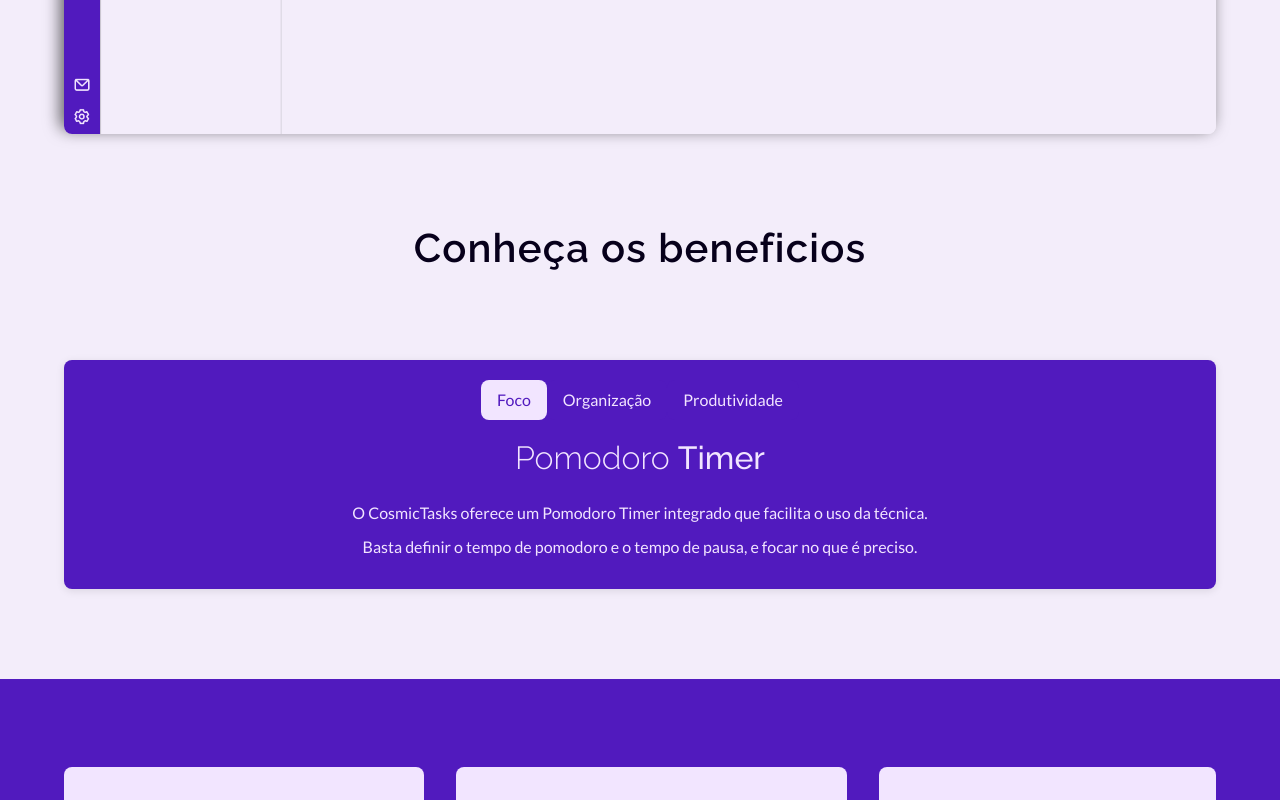
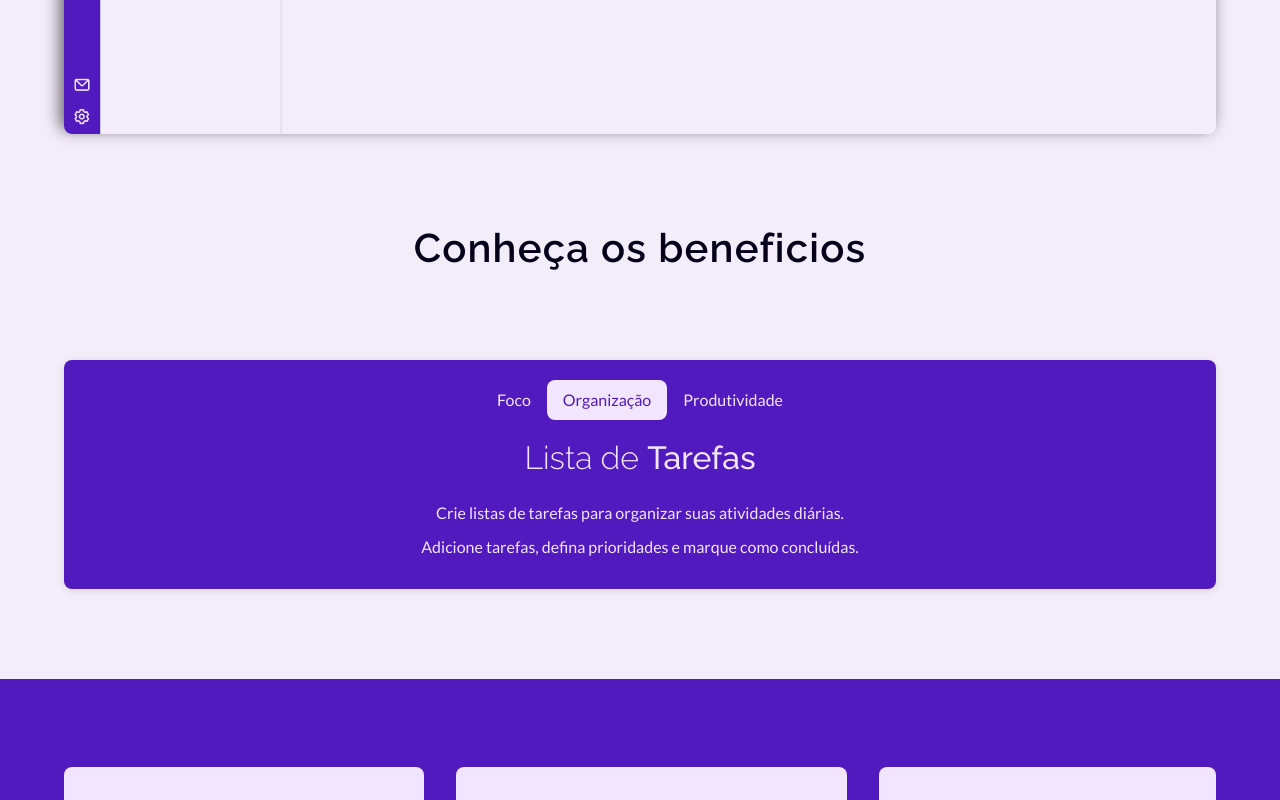
Before and after one commit to CosmicTasks/dev, a React (Vite) app in the folder app/: page / in a window 1280 px wide. Both pictures are taken after a click on the button "Organização". Shown: the part 988-1788 px from the top of the page. Built offline with nearby package versions, Linux system fonts and the light colour scheme; what emoji-mart would draw is missing.

Commit message:
tabs funcionais

```diff
--- a/app/src/components/pages/LandingPage.jsx
+++ b/app/src/components/pages/LandingPage.jsx
@@ -6,6 +6,11 @@
 import { useEffect, useState } from "react";
 
 const LandingPage = () => {
+  const [tabAtiva, setTabAtiva] = useState("foco");
+
+  const handleTabChange = (e) => {
+    setTabAtiva(e.target.name);
+  };
 
   const [planoAtivo, setPlanoAtivo] = useState("mensal");
 
@@ -27,35 +32,84 @@
         <Link to="cadastro" className={style.button}>
           Iniciar jornada
         </Link>
-        <img
-          src="./main.png"
-          alt="hero"
-          className={style.heroImage}
-        />
+        <img src="./main.png" alt="hero" className={style.heroImage} />
       </div>
       <div className={style.beneficios}>
         <h2 className={style.title}>Conheça os beneficios</h2>
         <div className={style.tabs}>
           <div className={style.tab}>
-            <button className={style.active}>Foco</button>
-            <button>Organização</button>
-            <button>Produtividade</button>
+            <button
+              name="foco"
+              className={tabAtiva === "foco" ? style.active : ""}
+              onClick={handleTabChange}
+            >
+              Foco
+            </button>
+            <button
+              name="organização"
+              className={tabAtiva === "organização" ? style.active : ""}
+              onClick={handleTabChange}
+            >
+              Organização
+            </button>
+            <button
+              name="produtividade"
+              className={tabAtiva === "produtividade" ? style.active : ""}
+              onClick={handleTabChange}
+            >
+              Produtividade
+            </button>
           </div>
-          <div className={style.tabContent}>
+          {tabAtiva === "foco" && (
+            <div className={style.tabContent} name="foco">
               <h1 className={style.tabTitle}>
                 Pomodoro <b>Timer</b>
               </h1>
               <div className={style.textWrapper}>
                 <p className={style.tabText}>
-                O CosmicTasks oferece um Pomodoro Timer integrado que facilita o
-                uso da técnica.
+                  O CosmicTasks oferece um Pomodoro Timer integrado que facilita
+                  o uso da técnica.
                 </p>
                 <p className={style.tabText}>
-                Basta definir o tempo de pomodoro e o tempo de pausa, e focar no
-                que é preciso.
+                  Basta definir o tempo de pomodoro e o tempo de pausa, e focar
+                  no que é preciso.
                 </p>
               </div>
             </div>
+          )}
+
+          {tabAtiva === "organização" && (
+            <div className={style.tabContent} name="organização">
+              <h1 className={style.tabTitle}>
+                Lista de <b>Tarefas</b>
+              </h1>
+              <div className={style.textWrapper}>
+                <p className={style.tabText}>
+                  Crie listas de tarefas para organizar suas atividades diárias.
+                </p>
+                <p className={style.tabText}>
+                  Adicione tarefas, defina prioridades e marque como concluídas.
+                </p>
+              </div>
+            </div>
+          )}
+          {tabAtiva === "produtividade" && (
+            <div className={style.tabContent} name="produtividade">
+              <h1 className={style.tabTitle}>
+                Flashcards <b>Integrados</b>
+              </h1>
+              <div className={style.textWrapper}>
+                <p className={style.tabText}>
+                  Crie flashcards para estudar e memorizar conteúdos de forma
+                  eficiente.
+                </p>
+                <p className={style.tabText}>
+                  O CosmicTasks oferece um sistema de flashcards para otimizar a
+                  memorização.
+                </p>
+              </div>
+            </div>
+          )}
         </div>
       </div>
       <div className={style.cardsSection}>
@@ -81,7 +135,9 @@
             <FontAwesomeIcon icon="palette" />
           </div>
           <h3>Diferentes temas</h3>
-        <p>Modifique a aparência do app escolhendo um dos temas disponíveis.</p>
+          <p>
+            Modifique a aparência do app escolhendo um dos temas disponíveis.
+          </p>
         </div>
         <div className={style.card} id={style.card4}>
           <div className={style.icon}>
@@ -101,8 +157,8 @@
           <h3>Design simples e intuitivo</h3>
           <p>
             O design foi pensado para que o usuário não tenha dificuldade em
-          entender o que fazer e onde clicar. São utilizadas cores contrastantes
-          e ícones reconhecíveis.
+            entender o que fazer e onde clicar. São utilizadas cores
+            contrastantes e ícones reconhecíveis.
           </p>
         </div>
       </div>
```
Lines whose indentation alone changed are shown as unchanged.
